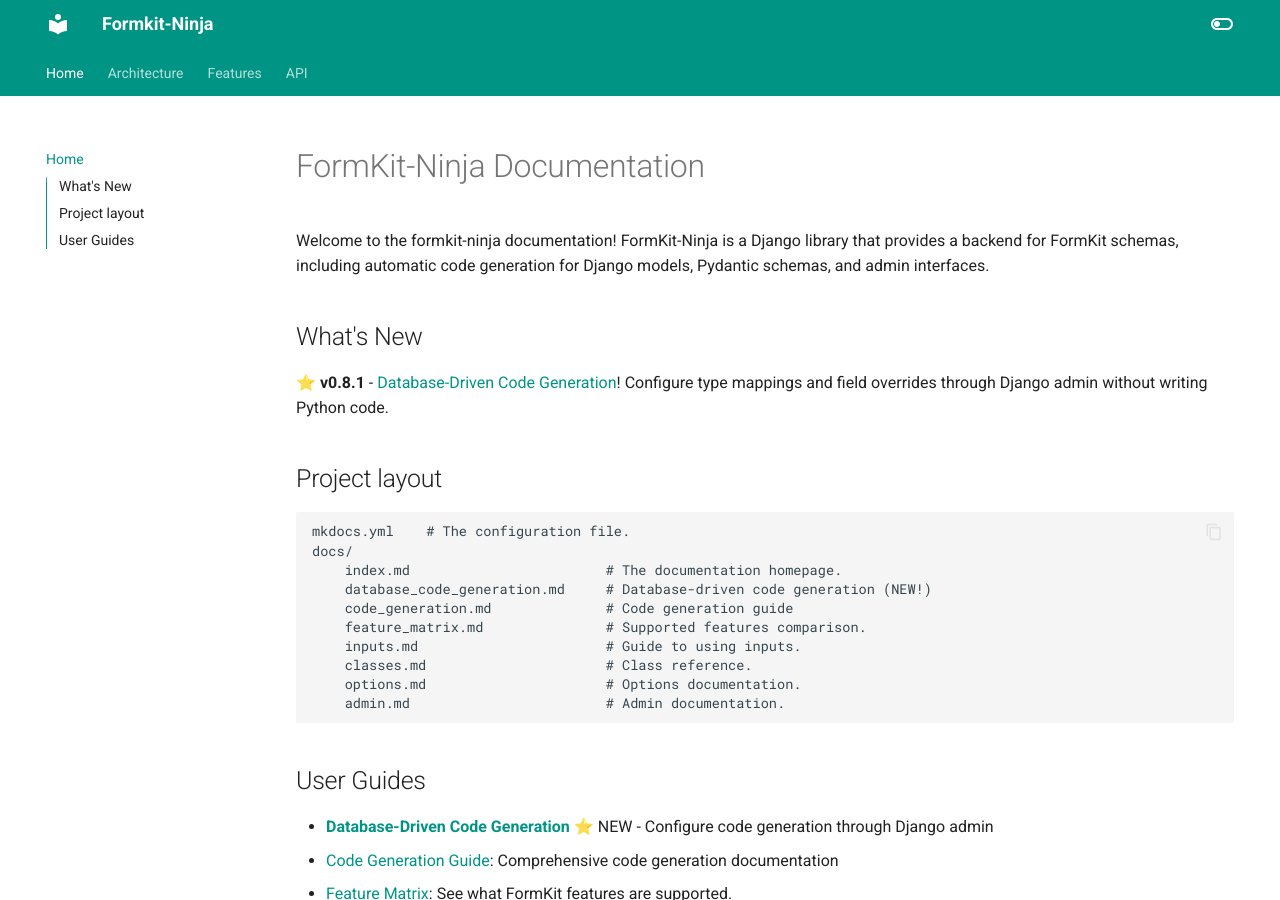
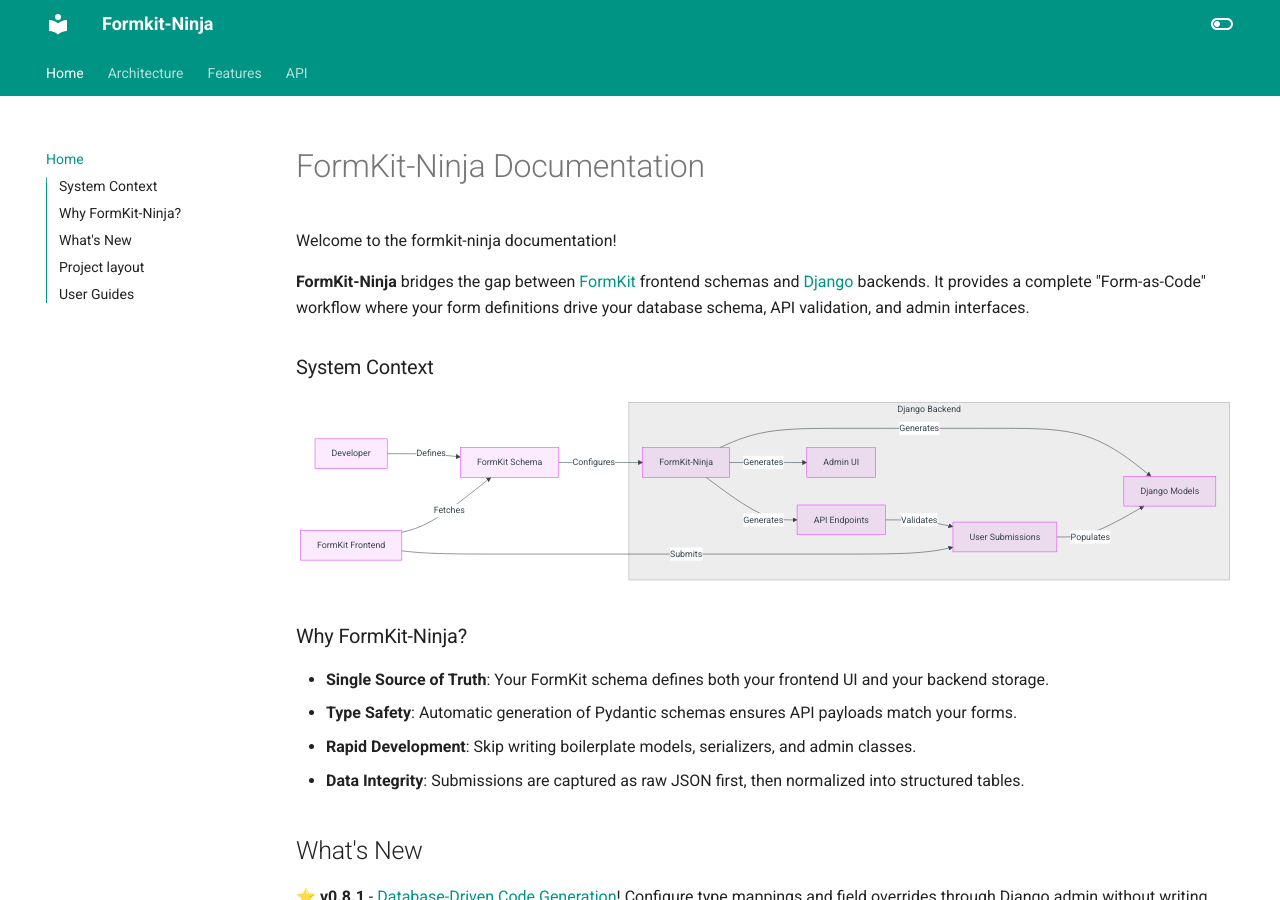
Before and after one commit to catalpainternational/formkit-ninja, an MkDocs documentation site: the page built from docs/index.md, in a window 1280 px wide and 900 px high. Built offline with MkDocs 1.6.1 and Material for MkDocs 9.7.7, drawn with Linux system fonts in a browser that asks for light colours.

Commit message:
minor docs improvement

````diff
--- a/docs/index.md
+++ b/docs/index.md
@@ -1,6 +1,37 @@
 # FormKit-Ninja Documentation
 
-Welcome to the formkit-ninja documentation! FormKit-Ninja is a Django library that provides a backend for FormKit schemas, including automatic code generation for Django models, Pydantic schemas, and admin interfaces.
+Welcome to the formkit-ninja documentation!
+
+**FormKit-Ninja** bridges the gap between [FormKit](https://formkit.com) frontend schemas and [Django](https://www.djangoproject.com/) backends. It provides a complete "Form-as-Code" workflow where your form definitions drive your database schema, API validation, and admin interfaces.
+
+### System Context
+
+```mermaid
+graph LR
+    User[Developer] -->|Defines| Schema[FormKit Schema]
+    Schema -->|Configures| Ninja[FormKit-Ninja]
+
+    subgraph "Django Backend"
+        Ninja -->|Generates| Models[Django Models]
+        Ninja -->|Generates| API[API Endpoints]
+        Ninja -->|Generates| Admin[Admin UI]
+
+        API -->|Validates| Input[User Submissions]
+        Input -->|Populates| Models
+    end
+
+    Frontend[FormKit Frontend] -->|Fetches| Schema
+    Frontend -->|Submits| Input
+```
+
+### Why FormKit-Ninja?
+
+- **Single Source of Truth**: Your FormKit schema defines both your frontend UI and your backend storage.
+- **Type Safety**: Automatic generation of Pydantic schemas ensures API payloads match your forms.
+- **Rapid Development**: Skip writing boilerplate models, serializers, and admin classes.
+- **Data Integrity**: Submissions are captured as raw JSON first, then normalized into structured tables.
+
+
 
 ## What's New
 
````
Also changed, not shown: docs/code_generation.md (+61 -0 lines).
